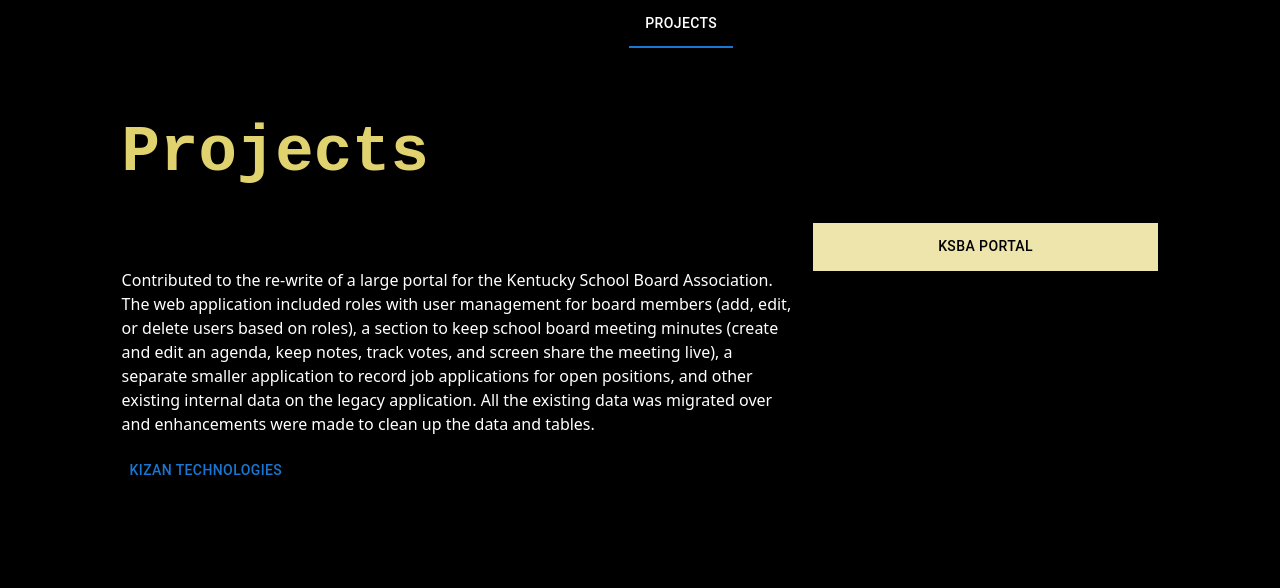
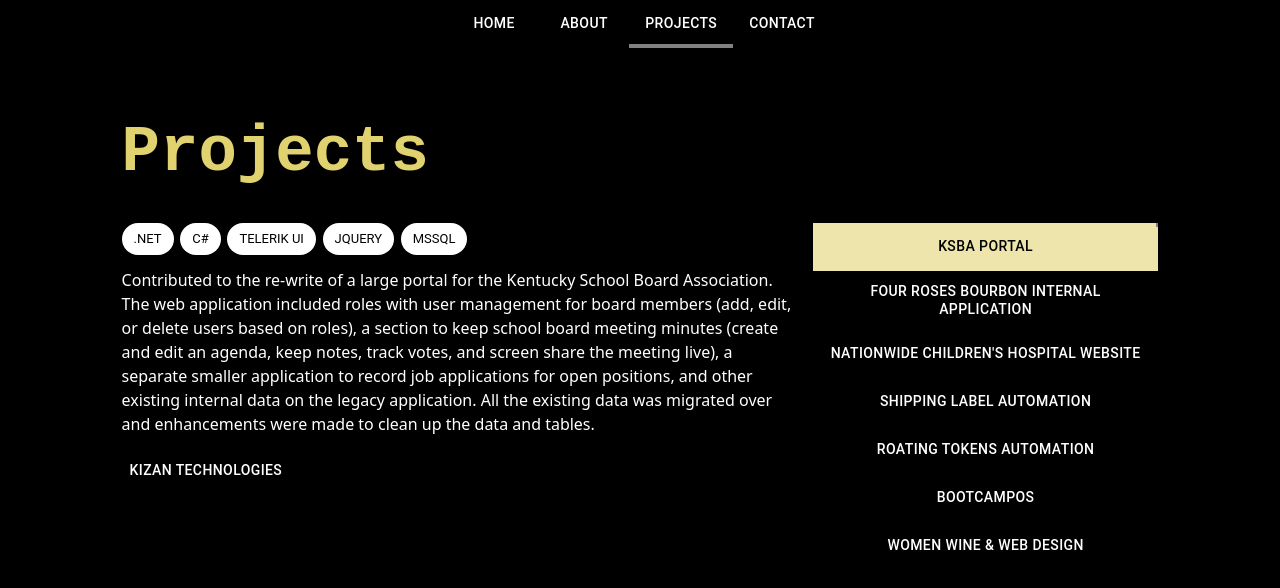
Before and after one commit to laurenmilesdev/portfolio, a Next.js app: page / in a window 1280 px wide. Both pictures are taken after a click on the tab "PROJECTS". Shown: the top 588 px of the page. Built offline with nearby package versions, Linux system fonts and the light colour scheme; a web font is replaced by a local one.

Commit message:
Fix UI issues (#39)
* Test if !important helps

* More fixes

* Fixes for styling

* More updates

```diff
--- a/package.json
+++ b/package.json
@@ -23,6 +23,7 @@
     "next": "13.4.3",
     "react": "18.2.0",
     "react-dom": "18.2.0",
+    "sharp": "^0.32.1",
     "typescript": "5.0.4"
   },
   "devDependencies": {
--- a/src/components/navigation/Navigation.module.css
+++ b/src/components/navigation/Navigation.module.css
@@ -15,7 +15,7 @@
 } */
 
 .tab {
-  color: var(--font-color);
+  color: var(--font-color) !important;
 }
 
 .tab:hover {
--- a/src/components/projects/Projects.module.css
+++ b/src/components/projects/Projects.module.css
@@ -1,8 +1,8 @@
 .tab {
-  color: var(--font-color);
+  color: var(--font-color) !important;
 }
 
 .tab:hover {
-  color: var(--font-color-opp);
+  color: var(--font-color-opp) !important;
   background-color: var(--primary-light);
 }
--- a/src/components/projects/Technologies.module.css
+++ b/src/components/projects/Technologies.module.css
@@ -6,8 +6,8 @@
 }
 
 .chip {
-  color: var(--font-color-opp);
-  background-color: var(--font-color);
+  color: var(--font-color-opp) !important;
+  background-color: var(--font-color) !important;
   border: none;
   margin-right: 1%;
   margin-bottom: 1%;
--- a/src/styles/globals.css
+++ b/src/styles/globals.css
@@ -137,12 +137,12 @@ ul {
 }
 
 .btn-primary {
-  color: var(--font-color);
+  color: var(--font-color) !important;
 }
 
 .btn-primary:hover {
-  color: var(--font-color-opp);
-  background-color: var(--primary-light);
+  color: var(--font-color-opp) !important;
+  background-color: var(--primary-light) !important;
 }
 
 .btn-warn {
@@ -153,9 +153,10 @@ ul {
   background-color: var(--warn);
 }
 
+/* Navigation tabs bottom border */
 .MuiTabs-indicator {
-  background-color: var(--secondary);
-  height: 4px;
+  background-color: var(--secondary) !important;
+  height: 4px !important;
 }
 
 /* Selected navigation tabs */
@@ -170,8 +171,8 @@ ul {
 
 /* Selected projects tabs */
 .projects-tab.MuiTab-root.Mui-selected {
-  color: var(--font-color-opp);
-  background-color: var(--primary-light);
+  color: var(--font-color-opp) !important;
+  background-color: var(--primary-light) !important;
   text-align: left;
 }
 
```
Also changed, not shown: 1 other file (tests, documents, lock files or other folders).
